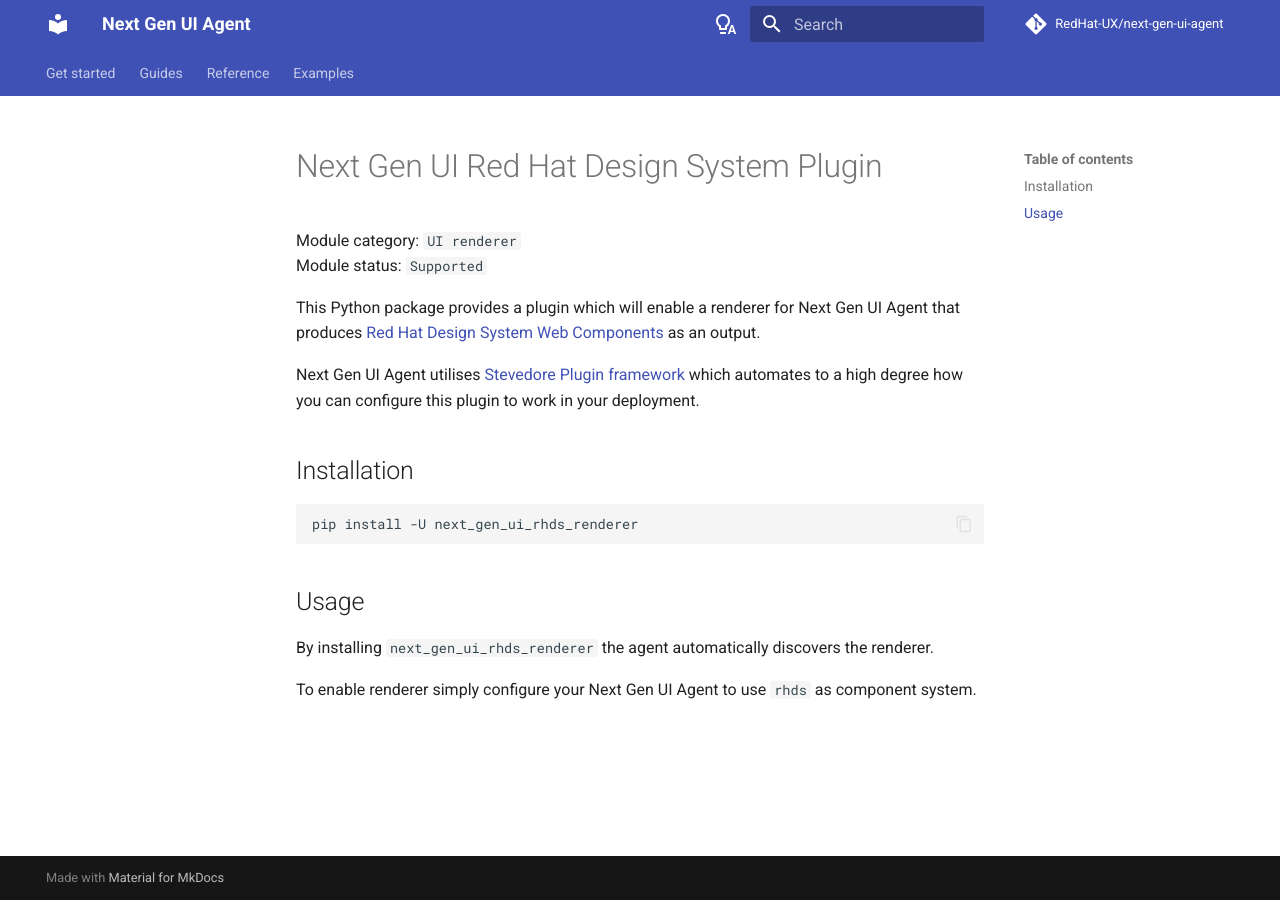
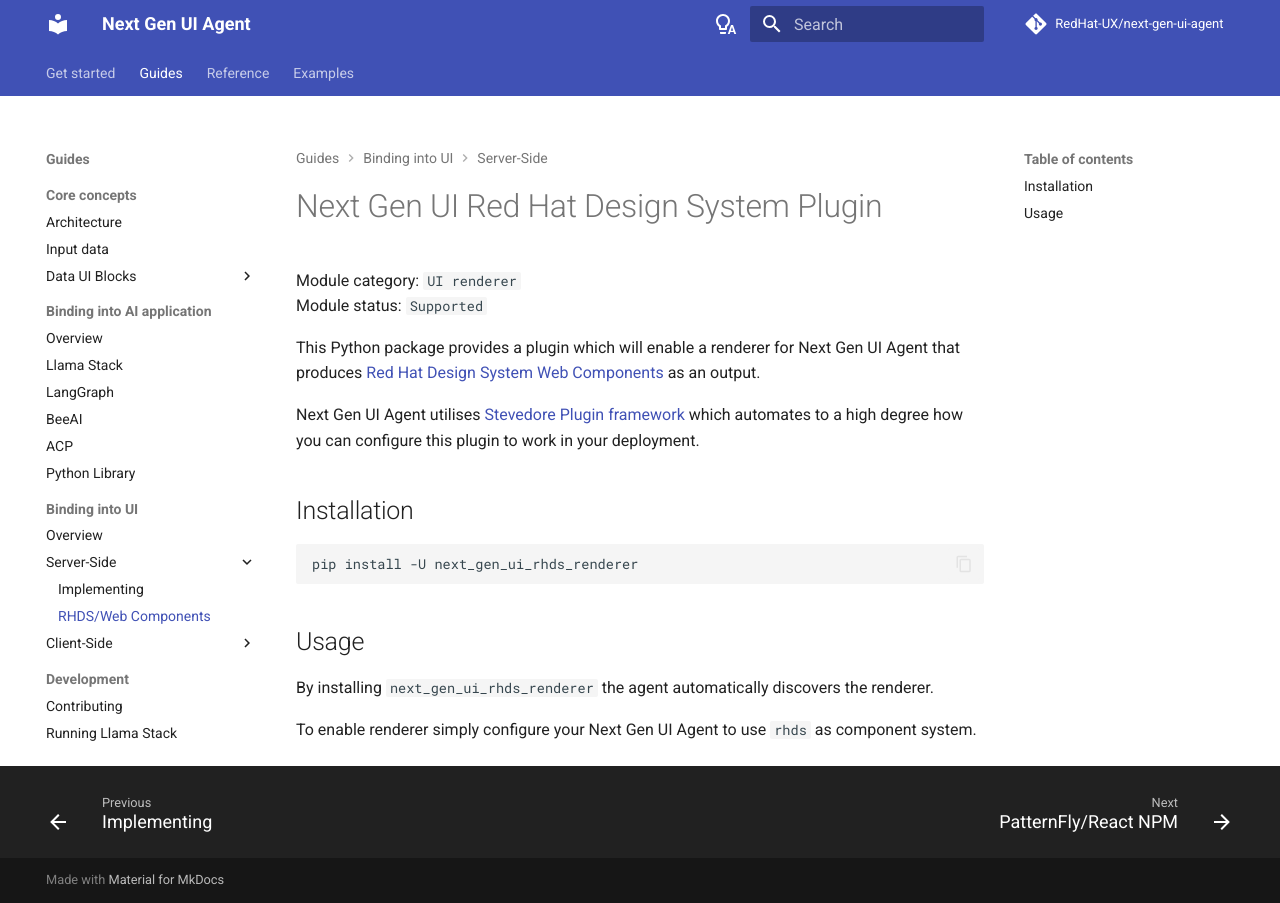
Before and after one commit to RedHat-UX/next-gen-ui-agent, an MkDocs documentation site: the page built from docs/guide/renderer_rhds.md, in a window 1280 px wide. Built offline with MkDocs 1.6.1 and Material for MkDocs 9.7.7, drawn with Linux system fonts in a browser that asks for light colours; comment, search, counter and statistics services are not loaded.

Commit message:
docs: 'Binding into UI' section improved

```diff
--- a/mkdocs.yml
+++ b/mkdocs.yml
@@ -78,6 +78,13 @@
       - BeeAI: guide/ai_apps_binding_beeai.md
       - ACP: guide/ai_apps_binding_acp.md
       - Python Library: guide/ai_apps_binding_pythonlib.md
+    - Binding into UI:
+      - Overview: guide/renderer_overview.md
+      - Server-Side:
+        - Implementing: guide/renderer_implementing_serverside.md
+        - RHDS/Web Components: guide/renderer_rhds.md
+      - Client-Side:
+        - PatternFly/React NPM: guide/renderer_patternfly_npm.md
     - Development:
       - Contributing: development/contributing.md
       - Running Llama Stack: development/llama_stack.md
```
Also changed, not shown: libs/next_gen_ui_agent/README.md (+7 -7 lines).
